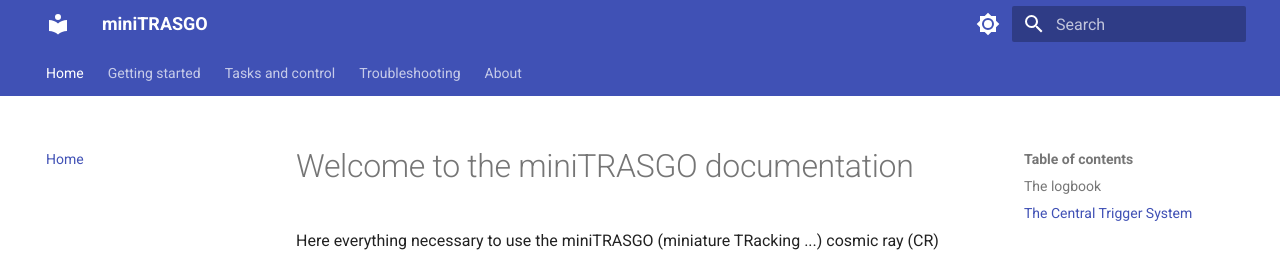
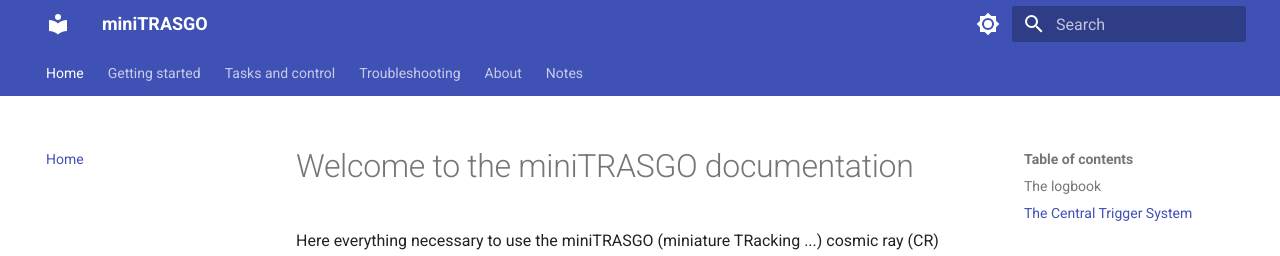
Before and after one commit to cayesoneira/miniTRASGO-documentation, an MkDocs documentation site: the page built from docs/index.md, in a window 1280 px wide. Shown: the top 256 px of the page. Built offline with MkDocs 1.6.1 and Material for MkDocs 9.7.7, drawn with Linux system fonts in a browser that asks for light colours.

Commit message:
Update mkdocs.yml

```diff
--- a/mkdocs.yml
+++ b/mkdocs.yml
@@ -11,6 +11,7 @@
         - To do: todo.md
     - Troubleshooting: troubleshooting.md
     - About: about.md
+    - Notes: notes.md
 theme:
   name: material
   features:
```
